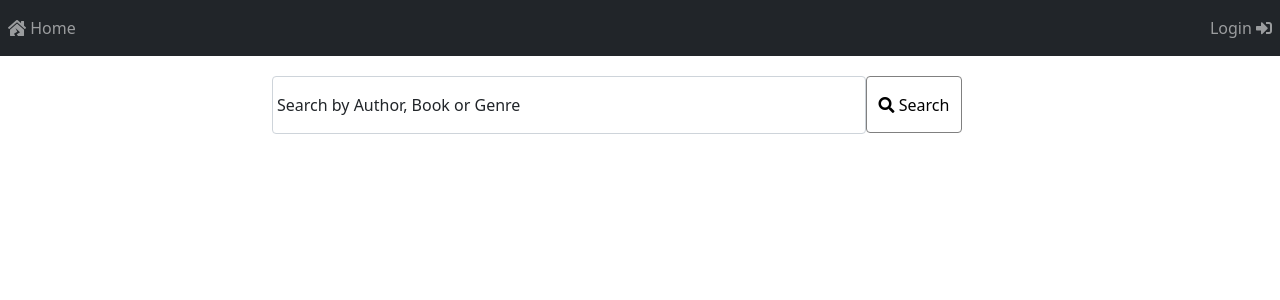
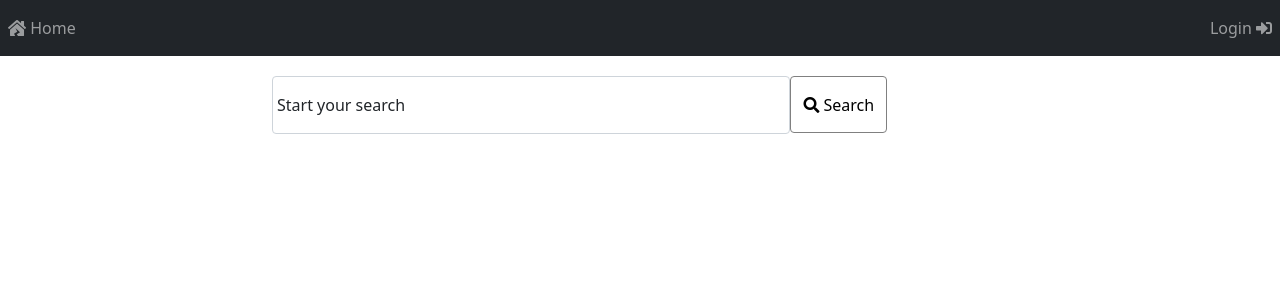
Before and after one commit to Pharnassus/AngularLibriAutori, an Angular app in the folder LibriAutoriV1/: page /home in a window 1280 px wide. Shown: the top 300 px of the page. Built offline with nearby package versions, Linux system fonts and the light colour scheme.

Commit message:
inizio grafica card

```diff
--- a/LibriAutoriV1/src/app/home/home.component.html
+++ b/LibriAutoriV1/src/app/home/home.component.html
@@ -3,7 +3,7 @@
   <div class="m_inputSearchContainer form-floating mb-3">
     <input type="text" class="form-control" id="m_searchBook" placeholder="search by genre"
       [(ngModel)]="searchBookInput" [ngModelOptions]="{standalone: true}" (click)="inputFunctionFocus()" required>
-    <label id="m_labelError" for="m_searchBook">Search by Author, Book or Genre</label>
+    <label id="m_labelError" for="m_searchBook">Start your search</label>
   </div>
 
   <div id="m_searchSpinnerContainer">
@@ -21,13 +21,23 @@
 
 
 <ng-container *ngIf="cardsShow">
-  <ng-container *ngFor="let item of arrayBooks">
-    <ul>
-      <li>Title: {{item.name}}</li>
-      <li>Author: {{item.author.name}}</li>
-      <li>Gender: {{item.author.gender}}</li>
-      <li>Genre: {{item.genre}}</li>
-      <li>Publish date: {{item.publish_date}}</li>
-    </ul>
-  </ng-container>
+
+  <div id="m_cardContainer">
+    <ng-container *ngFor="let item of arrayBooks">
+
+      <div class="m_cardStyle card" style="width: 18rem;">
+        <div class="card-header">
+          Title: <strong>{{item.publish_date}}</strong>
+        </div>
+        <ul class="list-group list-group-flush">
+          <li class="list-group-item">Author: <strong>{{item.author.name}}</strong></li>
+          <li class="list-group-item">Gender: <strong>{{item.author.gender}}</strong></li>
+          <li class="list-group-item">Genre: <strong>{{item.genre}}</strong></li>
+          <li class="list-group-item">Publish date: <strong>{{item.publish_date}}</strong></li>
+        </ul>
+      </div>
+
+    </ng-container>
+  </div>
+
 </ng-container>
--- a/LibriAutoriV1/src/app/home/home.component.scss
+++ b/LibriAutoriV1/src/app/home/home.component.scss
@@ -5,7 +5,7 @@
   display: flex;
 
   .m_inputSearchContainer {
-    width: 80%;
+    width: 70%;
     padding-right: 0;
 
     input {
@@ -19,7 +19,7 @@
 
   // sezione pulsante login
   #m_searchSpinnerContainer {
-    width: 20%;
+    width: 30%;
     padding-left: 0;
 
     button {
@@ -46,3 +46,15 @@
     }
   }
 }
+
+#m_cardContainer{
+  // background: green;
+  width: 83%;
+  display: flex;
+  flex-wrap: wrap;
+  justify-content: space-between;
+
+  .m_cardStyle{
+    margin-bottom: 20px;
+  }
+}
--- a/LibriAutoriV1/src/app/home/home.component.ts
+++ b/LibriAutoriV1/src/app/home/home.component.ts
@@ -38,7 +38,7 @@ export class HomeComponent implements OnInit {
   //[funzione al click dentro l'input]
   //cambia la label e imposta la ricerca a null cosi da poter entrare nel 3° if piu in basso
   inputFunctionFocus() {
-    (<HTMLInputElement>document.getElementById('m_labelError')).innerHTML = 'Search by Author, Book or Genre';
+    (<HTMLInputElement>document.getElementById('m_labelError')).innerHTML = 'Start your search';
     this.searchBookInput = null;
   }
 
```
